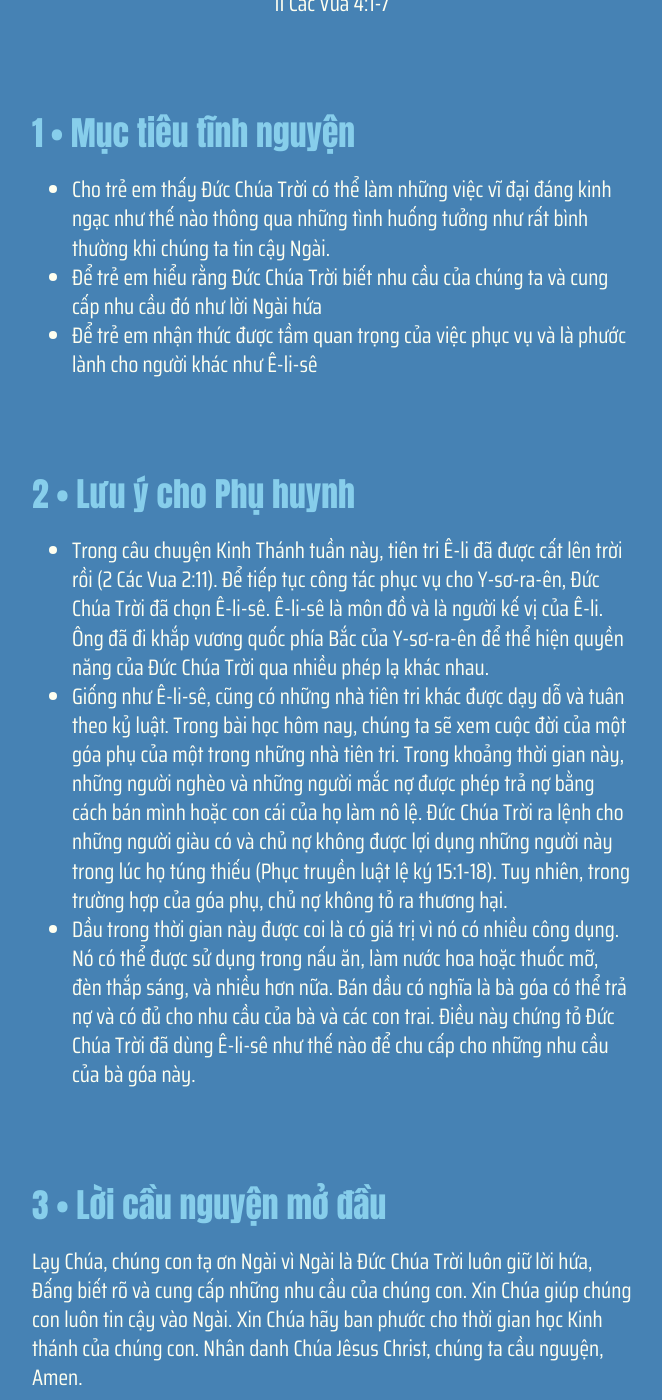
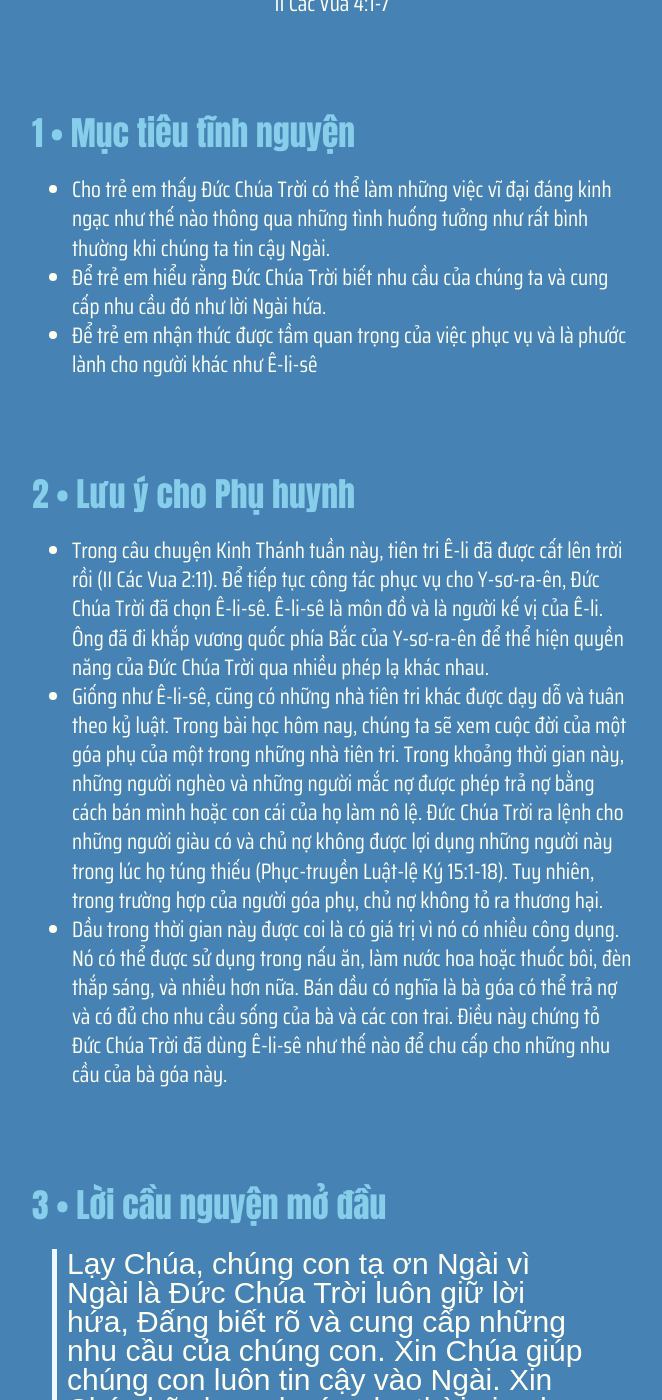
Before and after one commit to GospelTrust/LGS, a Jekyll site: the page built from docs/content/_vi/45-2.md, in a window 1280 px wide and 1400 px high, scrolled down 592 px. Shown: the whole window, without its empty margins (308-970 px from the left). Built offline with Jekyll 4.4.1, drawn with Linux system fonts in a browser that asks for light colours; some web fonts are replaced; some of the changed text lies outside the part shown.

Commit message:
Update: w45d2

```diff
--- a/docs/content/_vi/45-2.md
+++ b/docs/content/_vi/45-2.md
@@ -9,24 +9,28 @@
 
 {% include lesson/section.html index=1 %}
 - Cho trẻ em thấy Đức Chúa Trời có thể làm những việc vĩ đại đáng kinh ngạc như thế nào thông qua những tình huống tưởng như rất bình thường khi chúng ta tin cậy Ngài.
-- Để trẻ em hiểu rằng Đức Chúa Trời biết nhu cầu của chúng ta và cung cấp nhu cầu đó như lời Ngài hứa
+- Để trẻ em hiểu rằng Đức Chúa Trời biết nhu cầu của chúng ta và cung cấp nhu cầu đó như lời Ngài hứa.
 - Để trẻ em nhận thức được tầm quan trọng của việc phục vụ và là phước lành cho người khác như Ê-li-sê
 
 
 {% include lesson/section.html index=2 %}
-- Trong câu chuyện Kinh Thánh tuần này, tiên tri Ê-li đã được cất lên trời rồi (2 Các Vua 2:11). Để tiếp tục công tác phục vụ cho Y-sơ-ra-ên, Đức Chúa Trời đã chọn Ê-li-sê. Ê-li-sê là môn đồ và là người kế vị của Ê-li. Ông đã đi khắp vương quốc phía Bắc của Y-sơ-ra-ên để thể hiện quyền năng của Đức Chúa Trời qua nhiều phép lạ khác nhau.
-- Giống như Ê-li-sê, cũng có những nhà tiên tri khác được dạy dỗ và tuân theo kỷ luật. Trong bài học hôm nay, chúng ta sẽ xem cuộc đời của một góa phụ của một trong những nhà tiên tri. Trong khoảng thời gian này, những người nghèo và những người mắc nợ được phép trả nợ bằng cách bán mình hoặc con cái của họ làm nô lệ. Đức Chúa Trời ra lệnh cho những người giàu có và chủ nợ không được lợi dụng những người này trong lúc họ túng thiếu (Phục truyền luật lệ ký 15:1-18). Tuy nhiên, trong trường hợp của góa phụ, chủ nợ không tỏ ra thương hại.
-- Dầu trong thời gian này được coi là có giá trị vì nó có nhiều công dụng. Nó có thể được sử dụng trong nấu ăn, làm nước hoa hoặc thuốc mỡ, đèn thắp sáng, và nhiều hơn nữa. Bán dầu có nghĩa là bà góa có thể trả nợ và có đủ cho nhu cầu của bà và các con trai. Điều này chứng tỏ Đức Chúa Trời đã dùng Ê-li-sê như thế nào để chu cấp cho những nhu cầu của bà góa này.
+- Trong câu chuyện Kinh Thánh tuần này, tiên tri Ê-li đã được cất lên trời rồi (II Các Vua 2:11). Để tiếp tục công tác phục vụ cho Y-sơ-ra-ên, Đức Chúa Trời đã chọn Ê-li-sê. Ê-li-sê là môn đồ và là người kế vị của Ê-li. Ông đã đi khắp vương quốc phía Bắc của Y-sơ-ra-ên để thể hiện quyền năng của Đức Chúa Trời qua nhiều phép lạ khác nhau.
+- Giống như Ê-li-sê, cũng có những nhà tiên tri khác được dạy dỗ và tuân theo kỷ luật. Trong bài học hôm nay, chúng ta sẽ xem cuộc đời của một góa phụ của một trong những nhà tiên tri. Trong khoảng thời gian này, những người nghèo và những người mắc nợ được phép trả nợ bằng cách bán mình hoặc con cái của họ làm nô lệ. Đức Chúa Trời ra lệnh cho những người giàu có và chủ nợ không được lợi dụng những người này trong lúc họ túng thiếu (Phục-truyền Luật-lệ Ký 15:1-18). Tuy nhiên, trong trường hợp của người góa phụ, chủ nợ không tỏ ra thương hại.
+- Dầu trong thời gian này được coi là có giá trị vì nó có nhiều công dụng. Nó có thể được sử dụng trong nấu ăn, làm nước hoa hoặc thuốc bôi, đèn thắp sáng, và nhiều hơn nữa. Bán dầu có nghĩa là bà góa có thể trả nợ và có đủ cho nhu cầu sống của bà và các con trai. Điều này chứng tỏ Đức Chúa Trời đã dùng Ê-li-sê như thế nào để chu cấp cho những nhu cầu của bà góa này.
 
 
 {% include lesson/section.html index=3 %}
-Lạy Chúa, chúng con tạ ơn Ngài vì Ngài là Đức Chúa Trời luôn giữ lời hứa, Đấng biết rõ và cung cấp những nhu cầu của chúng con. Xin Chúa giúp chúng con luôn tin cậy vào Ngài. Xin Chúa hãy ban phước cho thời gian học Kinh thánh của chúng con. Nhân danh Chúa Jêsus Christ, chúng ta cầu nguyện, Amen.
+> Lạy Chúa, chúng con tạ ơn Ngài vì Ngài là Đức Chúa Trời luôn giữ lời hứa, Đấng biết rõ và cung cấp những nhu cầu của chúng con. Xin Chúa giúp chúng con luôn tin cậy vào Ngài. Xin Chúa hãy ban phước cho thời gian học Kinh thánh của chúng con. Nhân danh Chúa Jêsus Christ, chúng ta cầu nguyện, Amen.
 
 
 
 {% include lesson/section.html index=4 %}
-Thi Thiên 23:1-3
-1 Đức Giê-hô-va là Đấng chăn giữ tôi: tôi sẽ chẳng thiếu thốn gì. 2 Ngài khiến tôi an nghỉ nơi đồng cỏ xanh tươi, Dẫn tôi đến mé nước bình tịnh. 3 Ngài bổ lại linh hồn tôi, Dẫn tôi vào các lối công bình, vì cớ danh Ngài.
+### Thi-Thiên 23:1-3
+1 Đức Giê-hô-va là Đấng chăn giữ tôi: tôi sẽ chẳng thiếu thốn gì.
+2 Ngài khiến tôi an nghỉ nơi đồng cỏ xanh tươi,
+Dẫn tôi đến mé nước bình tịnh.
+3 Ngài bổ lại linh hồn tôi,
+Dẫn tôi vào các lối công bình, vì cớ danh Ngài.
 
 
 {% include lesson/section.html index=5 %}
@@ -43,11 +47,12 @@
 
 
 {% include lesson/section.html index=8 %}
-ĐỔ ĐẦY BÌNH
-- Sử dụng chính những dải giấy mà bạn đã chuẩn bị trong bài Kể chuyện Ngày 1, yêu cầu trẻ sắp xếp lại Câu chuyện Kinh thánh theo đúng trình tự các sự kiện. Chuẩn bị 2 hộp đựng với một cái nhỏ và một cái lớn. Đặt thùng lớn hơn cách xa điểm bắt đầu.
-- Trẻ em khi bắt đầu sẽ phải lấy mảnh giấy có câu đầu tiên theo Câu chuyện Kinh thánh. Khi con bạn chọn đúng mảnh giấy, trẻ sẽ lấy nước vào hộp nhỏ hơn rồi đổ sang hộp lớn hơn.
-- Bạn có thể bắt đầu đơn giản bằng cách bỏ 2-3 câu của đoạn câu chuyện Kinh thánh để giúp trẻ em quen thuộc hơn. Một khi trẻ em đã quen thuộc hơn, hãy loại bỏ nhiều câu hơn.
-- Lặp lại các bước cho đến khi tất cả các phần của câu chuyện được sắp xếp chính xác hoặc tiếp tục thực hiện các bước tương tự cho đến khi thùng lớn hơn đã đầy nước
+### Đổ đầy bình
+- Sử dụng chính những dải giấy mà bạn đã chuẩn bị trong bài kể chuyện "Ngày 1", yêu cầu trẻ sắp xếp lại câu chuyện Kinh Thánh theo đúng trình tự các sự kiện.
+- Chuẩn bị 2 hộp đựng với một cái nhỏ và một cái lớn. Đặt thùng lớn hơn cách xa điểm bắt đầu.
+- Trẻ em khi bắt đầu sẽ phải lấy mảnh giấy có câu đầu tiên theo Câu chuyện Kinh Thánh. Khi con bạn chọn đúng mảnh giấy, trẻ sẽ lấy nước vào hộp nhỏ hơn rồi đổ sang hộp lớn hơn.
+- Bạn có thể bắt đầu đơn giản bằng cách bỏ 2-3 câu của đoạn câu chuyện Kinh Thánh để giúp trẻ em quen thuộc hơn. Một khi trẻ em đã quen thuộc hơn, hãy loại bỏ nhiều câu hơn.
+- Lặp lại các bước cho đến khi tất cả các phần của câu chuyện được sắp xếp chính xác hoặc tiếp tục thực hiện các bước tương tự cho đến khi thùng lớn hơn đã đầy nước.
 - Nếu con bạn gặp khó khăn khi đọc, bạn có thể đọc các dải giấy.
 
 
```
Also changed, not shown: other parts of docs/content/_vi/45-2.md (+2 -2 lines).
